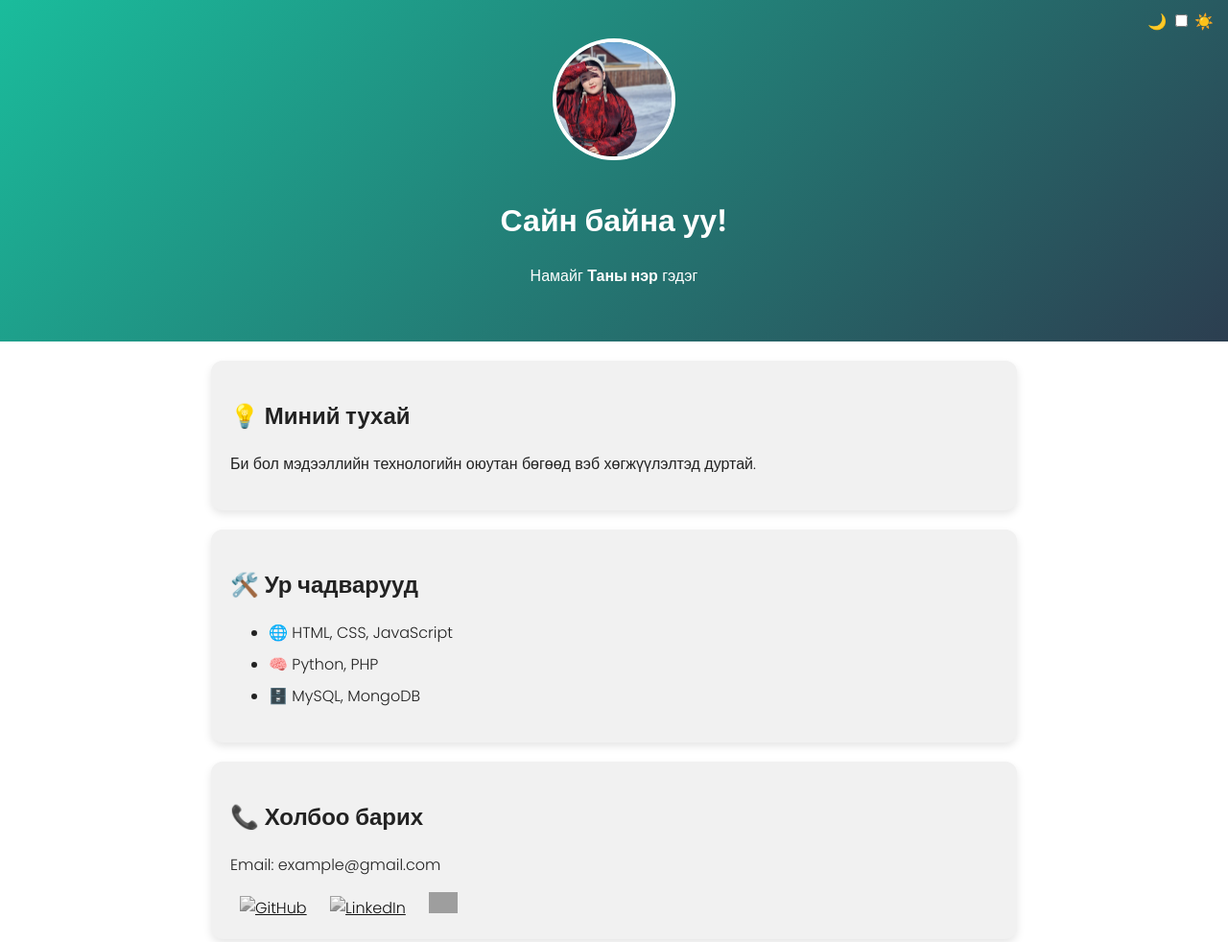
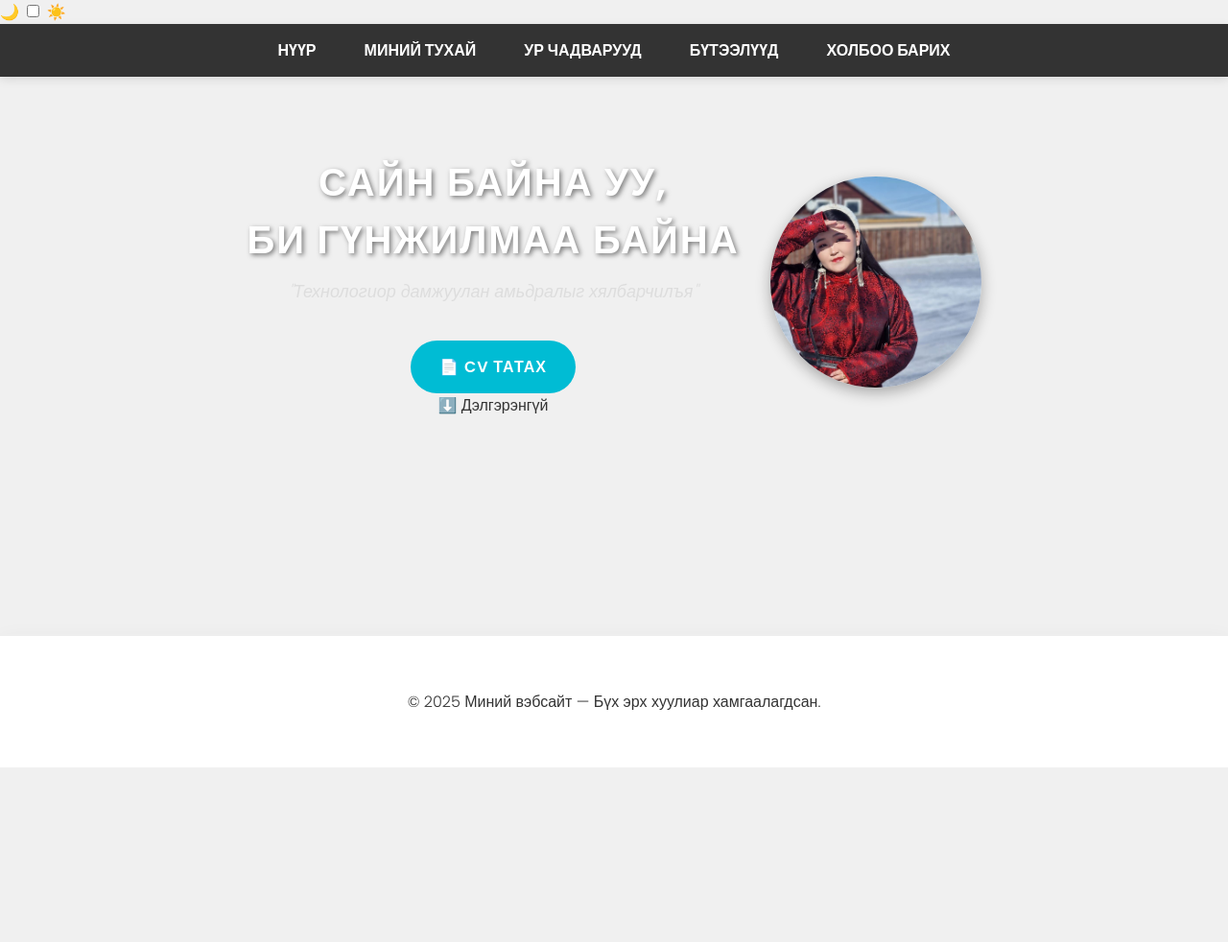
Before and after one commit to Gvnjilmaa/gvnjee.github.io, a plain HTML site: page index.html in a window 1280 px wide. Shown: the top 982 px of the page at 96% size. After the commit the page ends 800 px from the top, so only its background shows below. Drawn offline with Linux system fonts and the light colour scheme; grey boxes are pictures that could not be loaded.

Commit message:
Add files via upload

```diff
--- /dev/null
+++ b/home.html
@@ -0,0 +1,15 @@
+<section id="home" class="home fade-in">
+    <div class="hero">
+      <div class="hero-text">
+        <h1>Сайн байна уу,</h1>
+        <h2>Би <span class="highlight">Гүнжилмаа</span> байна</h2>
+        <p class="tagline">"Технологиор дамжуулан амьдралыг хялбарчилъя"</p>
+        <a href="cv.pdf" class="btn-download" download>📄 CV татах</a>
+        <br/>
+        <a href="#about" class="scroll-down">⬇️ Дэлгэрэнгүй</a>
+      </div>
+      <div class="hero-img">
+        <img src="pro.jpg" alt="Миний зураг" class="profile-pic" />
+      </div>
+    </div>
+  </section>
--- a/index.html
+++ b/index.html
@@ -11,43 +11,35 @@
   <link href="https://fonts.googleapis.com/css2?family=Poppins:wght@300;600&display=swap" rel="stylesheet" />
 </head>
 <body>
+  <!-- Theme Toggle -->
   <div class="theme-toggle">
     🌙 <input type="checkbox" id="themeSwitch" /> ☀️
   </div>
 
-  <header>
-    <img src="pro.jpg" alt="Миний зураг" class="profile-pic" />
-    <h1>Сайн байна уу!</h1>
-    <p>Намайг <strong>Таны нэр</strong> гэдэг</p>
-  </header>
+  <!-- Navigation -->
+  <nav>
+    <ul>
+      <li><a href="#" data-page="home">Нүүр</a></li>
+      <li><a href="#" data-page="about">Миний тухай</a></li>
+      <li><a href="#" data-page="skills">Ур чадварууд</a></li>
+      <li><a href="#" data-page="projects">Бүтээлүүд</a></li>
+      <li><a href="#" data-page="contact">Холбоо барих</a></li>
+    </ul>
+  </nav>
 
-  <section class="about">
-    <h2>💡 Миний тухай</h2>
-    <p>Би бол мэдээллийн технологийн оюутан бөгөөд вэб хөгжүүлэлтэд дуртай.</p>
-  </section>
-
-  <section class="skills">
-    <h2>🛠️ Ур чадварууд</h2>
-    <ul>
-      <li>🌐 HTML, CSS, JavaScript</li>
-      <li>🧠 Python, PHP</li>
-      <li>🗄️ MySQL, MongoDB</li>
-    </ul>
-  </section>
-
-  <section class="contact">
-    <h2>📞 Холбоо барих</h2>
-    <p>Email: example@gmail.com</p>
-    <div class="socials">
-      <a href="#"><img src="icons/github.svg" alt="GitHub" /></a>
-      <a href="#"><img src="icons/linkedin.svg" alt="LinkedIn" /></a>
-      <a href="#"><img src="https://www.facebook.com/share/1AUiKwvMcZ/"><!-- Facebook, Instagram icon here --></a>
-    </div>
-  </section>
+  <!-- Ачаалагдах хэсэг -->
+  <main id="content"></main>
 
   <footer>
     <p>© 2025 Миний вэбсайт — Бүх эрх хуулиар хамгаалагдсан.</p>
   </footer>
+    <!-- Dark mode toggle JavaScript -->
+    <script>
+        const themeSwitch = document.getElementById('themeSwitch');
+
+        themeSwitch.addEventListener('change', function () {
+          document.body.classList.toggle('dark', themeSwitch.checked);
+        });
+      </script>
 </body>
 </html>
-ы
--- a/script.js
+++ b/script.js
@@ -1,4 +1,33 @@
 const switcher = document.getElementById('themeSwitch');
-switcher.addEventListener('change', function () {
-  document.body.classList.toggle('dark', this.checked);
+if (switcher) {
+  switcher.addEventListener('change', function () {
+    document.body.classList.toggle('dark', this.checked);
+  });
+}
+
+document.addEventListener('DOMContentLoaded', () => {
+  setupLinks();
+  loadPage('home');
 });
+
+function setupLinks() {
+  document.querySelectorAll('nav a').forEach(link => {
+    link.addEventListener('click', (e) => {
+      e.preventDefault();
+      const page = link.getAttribute('data-page');
+      loadPage(page);
+    });
+  });
+}
+
+function loadPage(page) {
+  const file = `${page}.html`;
+  fetch(file)
+    .then(res => res.text())
+    .then(data => {
+      document.getElementById('content').innerHTML = data;
+    })
+    .catch(err => {
+      document.getElementById('content').innerHTML = "<p>Хуудас ачаалагдахад алдаа гарлаа.</p>";
+    });
+}
--- a/style.css
+++ b/style.css
@@ -1,74 +1,281 @@
-:root {
-    --bg: #ffffff;
-    --text: #222;
-    --primary: #2c3e50;
-    --card: #f1f1f1;
-  }
-  body.dark {
-    --bg: #121212;
-    --text: #eee;
-    --primary: #1abc9c;
-    --card: #1e1e1e;
+/* Dark Mode үндсэн стиль */
+body.dark {
+    background-color: #121212;
+    color: #f5f5f5;
+    font-family: 'Poppins', sans-serif;
   }
 
+  /* Dark nav */
+  body.dark nav {
+    background: #2c2c2c;
+    box-shadow: 0px 4px 15px rgba(0, 0, 0, 0.3);
+  }
+
+  body.dark nav a {
+    color: #00bcd4;
+    font-weight: bold;
+    text-transform: uppercase;
+    transition: color 0.3s ease;
+  }
+
+  body.dark nav a:hover {
+    color: #ff4081;
+  }
+
+  /* Dark highlight */
+  body.dark .highlight {
+    color: #4dd0e1;
+    font-weight: 600;
+  }
+
+  /* Dark button style */
+  body.dark .btn-download {
+    background-color: #333;
+    color: #fff;
+    border: 1px solid #555;
+    border-radius: 30px;
+    box-shadow: 0px 5px 15px rgba(0, 0, 0, 0.2);
+    transition: background-color 0.3s ease, transform 0.3s ease;
+  }
+
+  body.dark .btn-download:hover {
+    background-color: #444;
+    transform: translateY(-3px);
+  }
+
+  body.dark .scroll-down {
+    color: #4dd0e1;
+    font-size: 24px;
+    font-weight: bold;
+    text-decoration: none;
+    animation: bounce 2s infinite;
+  }
+
+  body.dark .scroll-down:hover {
+    transform: scale(1.2);
+  }
+
+  /* Dark input fields */
+  body.dark input,
+  body.dark textarea,
+  body.dark select {
+    background-color: #1e1e1e;
+    color: #f5f5f5;
+    border: 1px solid #333;
+    border-radius: 8px;
+    padding: 10px;
+    font-size: 16px;
+    transition: border-color 0.3s ease;
+  }
+
+  body.dark input:focus,
+  body.dark textarea:focus {
+    outline: none;
+    border-color: #00bcd4;
+  }
+
+  /* Footer */
+/* Хөл хэсгийг үргэлж доош байрлуулах */
+body {
+    display: flex;
+    flex-direction: column;
+    min-height: 100vh;
+  }
+
+  main {
+    flex: 1;
+    padding-bottom: 50px; /* Хөл хэсэгт зай нэмэх */
+  }
+
+  /* Footer */
+  footer {
+    background-color: #fff; /* Гэрэл өнгөтэй байх */
+    color: #333; /* Харанхуй текст өнгө */
+    padding: 40px 20px;
+    text-align: center;
+    font-size: 16px;
+    border-top: 2px solid #eee; /* Гэрэл өнгийн хязгаар */
+    box-shadow: 0 5px 20px rgba(0, 0, 0, 0.05); /* Сул сүүдэр */
+    margin-top: auto; /* Хөл хэсгийг доош нь байрлуулах */
+  }
+
+  /* Dark Footer */
+  body.dark footer {
+    background-color: #1a1a1a;
+    color: #ccc;
+    padding: 40px 20px;
+    text-align: center;
+    font-size: 16px;
+    border-top: 2px solid #333;
+    box-shadow: 0 5px 20px rgba(0, 0, 0, 0.1);
+  }
+
+  /* Хөл хэсгийн copyright */
+  body.dark footer .copyright {
+    margin-top: 20px;
+    font-size: 14px;
+    color: #999;
+    text-transform: uppercase;
+  }
+
+  /* Dark Mode үндсэн стиль */
+  body.dark {
+    background-color: #121212;
+    color: #f5f5f5;
+    font-family: 'Poppins', sans-serif;
+  }
+
+  /* Hero section */
+  .hero {
+    display: flex;
+    flex-wrap: wrap;
+    align-items: center;
+    justify-content: center;
+    gap: 2rem;
+    padding: 80px 20px;
+    text-align: center;
+    animation: fadeInUp 1s ease forwards;
+  }
+
+  .hero-text h1,
+  .hero-text h2 {
+    margin: 0;
+    font-size: 40px;
+    font-weight: 700;
+    color: #fff;
+    text-transform: uppercase;
+    letter-spacing: 2px;
+    text-shadow: 2px 2px 5px rgba(0, 0, 0, 0.5);
+  }
+
+  .hero-text p {
+    color: #ddd;
+    font-size: 18px;
+    font-style: italic;
+    margin-top: 10px;
+  }
+
+  .profile-pic {
+    width: 220px;
+    height: 220px;
+    border-radius: 50%;
+    box-shadow: 0 5px 15px rgba(0, 0, 0, 0.3);
+    transition: transform 0.3s ease, box-shadow 0.3s ease;
+  }
+
+  .profile-pic:hover {
+    transform: scale(1.1);
+    box-shadow: 0 10px 25px rgba(0, 0, 0, 0.4);
+  }
+
+  .tagline {
+    font-style: italic;
+    color: #bbb;
+    margin-top: 10px;
+  }
+
+  /* Button */
+  .btn-download {
+    display: inline-block;
+    margin-top: 20px;
+    padding: 15px 30px;
+    background-color: #00bcd4;
+    color: white;
+    text-decoration: none;
+    border-radius: 50px;
+    font-weight: bold;
+    text-transform: uppercase;
+    letter-spacing: 1px;
+    transition: background-color 0.3s ease, transform 0.3s ease;
+  }
+
+  .btn-download:hover {
+    background-color: #00acc1;
+    transform: translateY(-5px);
+    box-shadow: 0 5px 20px rgba(0, 0, 0, 0.2);
+  }
+
+  /* Scroll-down animation */
+  @keyframes bounce {
+    0%, 100% {
+      transform: translateY(0);
+    }
+    50% {
+      transform: translateY(10px);
+    }
+  }
+
+  /* Smooth scroll effect */
+  html {
+    scroll-behavior: smooth;
+  }
+
+  /* General Layout */
   body {
     margin: 0;
     padding: 0;
     font-family: 'Poppins', sans-serif;
-    background: var(--bg);
-    color: var(--text);
-    transition: all 0.3s ease;
+    background-color: #f0f0f0;
+    color: #333;
   }
 
-  header {
-    text-align: center;
-    padding: 40px 20px;
-    background: linear-gradient(135deg, #1abc9c, #2c3e50);
-    color: white;
+  a {
+    text-decoration: none;
+    color: inherit;
+    transition: color 0.3s ease;
   }
 
-  .profile-pic {
-    width: 120px;
-    border-radius: 50%;
-    border: 4px solid white;
-    margin-bottom: 10px;
+  a:hover {
+    color: #00bcd4;
   }
 
-  section {
-    background: var(--card);
-    max-width: 800px;
-    margin: 20px auto;
-    padding: 20px;
-    border-radius: 12px;
-    box-shadow: 0 4px 8px rgba(0,0,0,0.1);
+  /* Navigation */
+  nav {
+    background: #333;
+    padding: 15px 0;
+    text-align: center;
+    box-shadow: 0px 3px 10px rgba(0, 0, 0, 0.1);
   }
 
-  ul li {
-    margin: 8px 0;
+  nav ul {
+    list-style: none;
+    padding: 0;
+    margin: 0;
+    display: flex;
+    justify-content: center;
+    gap: 20px;
   }
 
-  footer {
-    text-align: center;
-    padding: 20px;
-    background: var(--primary);
-    color: white;
-    margin-top: 40px;
+  nav li {
+    display: inline-block;
   }
 
-  .theme-toggle {
-    position: fixed;
-    top: 10px;
-    right: 15px;
-    z-index: 100;
+  nav a {
+    color: white;
+    font-weight: bold;
+    text-transform: uppercase;
+    padding: 10px 15px;
+    transition: color 0.3s ease, transform 0.3s ease;
   }
 
-  .socials img {
-    width: 30px;
-    margin: 0 10px;
-    filter: grayscale(100%);
-    transition: 0.3s;
+  nav a:hover {
+    color: #ff4081;
+    transform: translateY(-3px);
   }
-  .socials img:hover {
-    filter: grayscale(0);
-    transform: scale(1.1);
+
+  /* Active link */
+  nav a.active {
+    border-bottom: 2px solid #00bcd4;
   }
+
+  /* Fade-in animation */
+  @keyframes fadeInUp {
+    0% {
+      opacity: 0;
+      transform: translateY(20px);
+    }
+    100% {
+      opacity: 1;
+      transform: translateY(0);
+    }
+  }
```
Also changed, not shown: about.html (added, +4 -0 lines), contact.html (added, +15 -0 lines), projects.html (added, +9 -0 lines), skills.html (added, +8 -0 lines).
